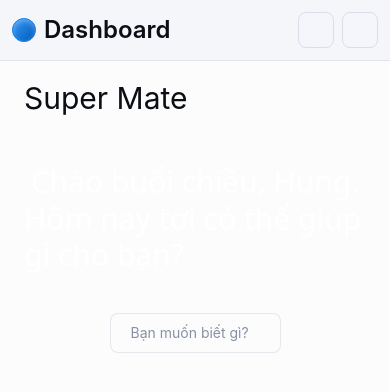
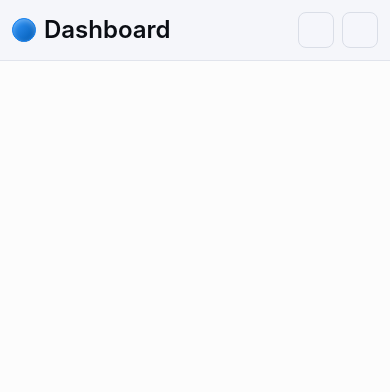
Before and after one commit to HungTabe/MailMate_AIPlugin_Page, a React (Create React App) app: page /bot in a window 390 px wide. Shown: the top 392 px of the page. Built offline with nearby package versions, Linux system fonts and the light colour scheme; some icons are missing.

Commit message:
[mm_page_27] Refactor UI Super Mate for PC and recover Mobile case

```diff
--- a/src/components/dashboard_page/sub_dashboard_page/MAILMate_Bot_page/components/MainGrid.js
+++ b/src/components/dashboard_page/sub_dashboard_page/MAILMate_Bot_page/components/MainGrid.js
@@ -2,37 +2,81 @@ import * as React from 'react';
 import Box from '@mui/material/Box';
 import Typography from '@mui/material/Typography';
 import TextField from '@mui/material/TextField';
-import Button from '@mui/material/Button';
-import IconButton from '@mui/material/IconButton';
 import InputAdornment from '@mui/material/InputAdornment';
+import { useTheme, useMediaQuery } from '@mui/material';
 
 export default function MainGrid() {
   const [input, setInput] = React.useState('');
+  const theme = useTheme();
+  const isMobile = useMediaQuery(theme.breakpoints.down('sm'));
 
   return (
-    <Box sx={{ width: '100%', maxWidth: { sm: '100%', md: '1700px' }, minHeight: '100vh'}}>
+    <Box
+      sx={{
+        width: '100%',
+        maxWidth: { sm: '100%', md: '1700px' },
+        minHeight: '100vh',
+        display: 'flex',
+        flexDirection: 'column',
+      }}
+    >
+      {isMobile ? (
+        <Box
+          sx={{
+            flex: 1,
+            display: 'flex',
+            flexDirection: 'column',
+            alignItems: 'center',
+            justifyContent: 'center',
+            textAlign: 'center',
+            px: 2,
+          }}
+        >
+          <Typography
+            variant="h6"
+            sx={{
+              color: 'white',
+              fontFamily: 'Roboto, sans-serif',
+              fontWeight: 500,
+            }}
+          >
+            Please install the mobile app to use this application on mobile devices size.
+          </Typography>
+        </Box>
+      ) : (
+        <>
           {/* Header */}
-      <Box sx={{ display: 'flex', justifyContent: 'space-between', alignItems: 'center', mb: 4 }}>
-        <Typography component="h2" variant="h3" sx={{ mb: 2 }} >
+          <Box sx={{ display: 'flex', justifyContent: 'space-between', alignItems: 'center'}}>
+            <Typography
+              component="h2"
+              variant="h3"
+              sx={{ color: 'white', fontFamily: 'Roboto, sans-serif', fontWeight: 400 }}
+            >
               Super Mate
             </Typography>
           </Box>
 
           {/* Main Content */}
-      <Box sx={{ flex: 1, display: 'flex', flexDirection: 'column', alignItems: 'center', justifyContent: 'center' }}>
-      <Typography variant="h3" sx={{ color: 'white', mb: 0.1, fontFamily: 'system-ui' }}>
-        Chào buổi chiều, Hung.
+          <Box sx={{ flex: 1, display: 'flex', flexDirection: 'column', alignItems: 'center',  mt: 10 }}>
+            <Typography
+              variant="h2"
+              sx={{ color: 'white', fontFamily: 'Roboto, sans-serif', fontWeight: 400 }}
+            >
+              Wish all the best come to you, Mate.
             </Typography>
-      <Typography variant="h3" sx={{ color: 'white', mb: 5, fontFamily: 'system-ui' }}>
-        Hôm nay tơi có thể giúp gì cho bạn?
+            <Typography
+              variant="h4"
+              sx={{ color: 'white', mb: 5, fontFamily: 'Roboto, sans-serif', fontWeight: 300 }}
+            >
+              How can I assist you today?
             </Typography>
             <TextField
-          placeholder="Bạn muốn biết gì?"
+              placeholder="What do you want to know?"
               variant="outlined"
               value={input}
               onChange={(e) => setInput(e.target.value)}
               sx={{
-            width: '50%',
+                width: { xs: '80%', md: '50%' },
                 bgcolor: '#2a2a2a',
                 borderRadius: 2,
                 '& .MuiOutlinedInput-root': {
@@ -40,7 +84,7 @@ export default function MainGrid() {
                   '&:hover fieldset': { border: 'none' },
                   '&.Mui-focused fieldset': { border: 'none' },
                 },
-            '& .MuiInputBase-input': { color: 'white' },
+                '& .MuiInputBase-input': { color: 'white', fontFamily: 'Roboto, sans-serif' },
               }}
               InputProps={{
                 startAdornment: (
@@ -51,7 +95,8 @@ export default function MainGrid() {
               }}
             />
           </Box>
-
+        </>
+      )}
     </Box>
   );
 }
```
Lines whose indentation alone changed are shown as unchanged.
